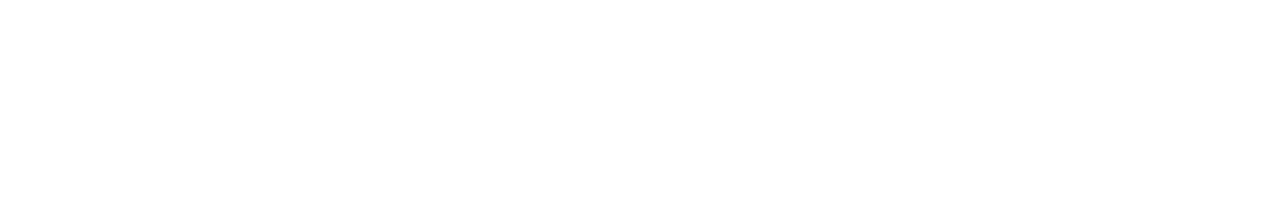
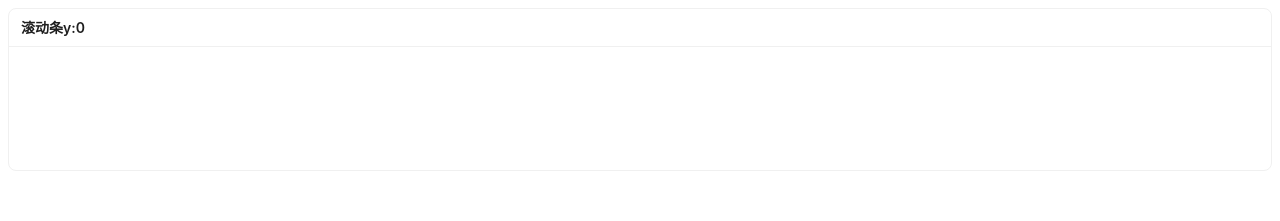
Before and after one commit to li88qq/vue-layout, a Vue app: page /vueuse in a window 1280 px wide. Before the commit this address had no page. Shown: the top 221 px of the page. Built offline with nearby package versions, Linux system fonts and the light colour scheme.

Commit message:
增加vueuse测试

```diff
--- a/src/router/index.ts
+++ b/src/router/index.ts
@@ -4,7 +4,8 @@
 const LAYOUT = () => import('@/layouts/default/index.vue')
 
 const routes: RouteRecordRaw[] = [
-    {path: '/', component: LAYOUT}
+    {path: '/', component: LAYOUT},
+    {path:'/vueuse',component:()=>import('@/views/vueuse/index.vue')}
 ]
 
 const router = createRouter({
--- /dev/null
+++ b/src/views/vueuse/index.vue
@@ -0,0 +1,32 @@
+<template>
+  <div>
+    <a-card size="small">
+      <template #title>
+        <span>滚动条y:{{y}}</span>
+      </template>
+      <div ref="scrollRef" class="scroll-wrapper">
+        <div class="scroll"></div>
+      </div>
+    </a-card>
+  </div>
+</template>
+<script setup lang="ts">
+import {ref} from 'vue'
+import { useScroll,onClickOutside } from '@vueuse/core'
+
+const scrollRef = ref()
+
+const { y } = useScroll(scrollRef)
+
+
+</script>
+<style scoped>
+.scroll-wrapper{
+  height: 100px;
+  overflow: auto;
+}
+.scroll{
+  height: 1000px;
+  position: relative;
+}
+</style>
```
